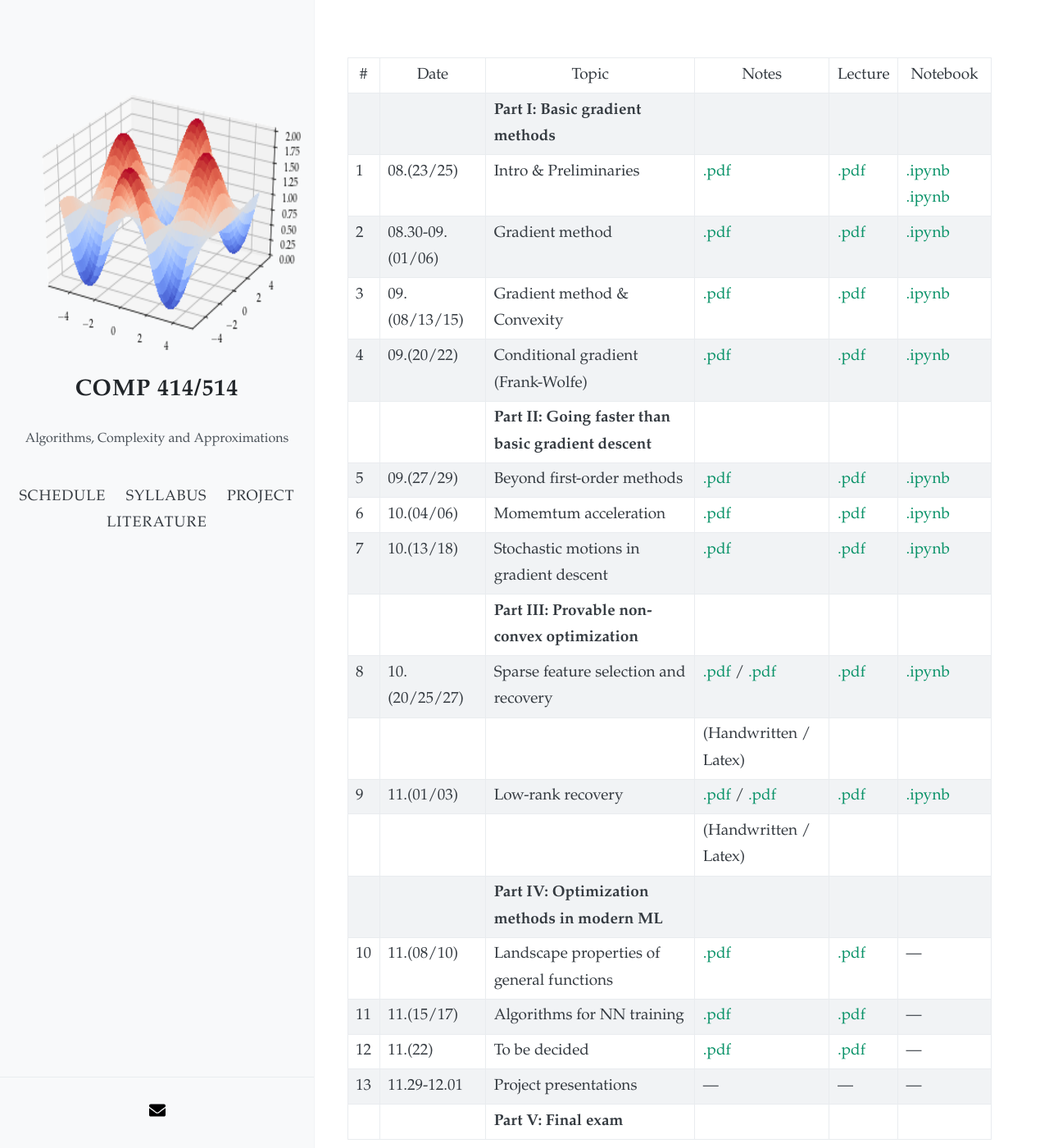
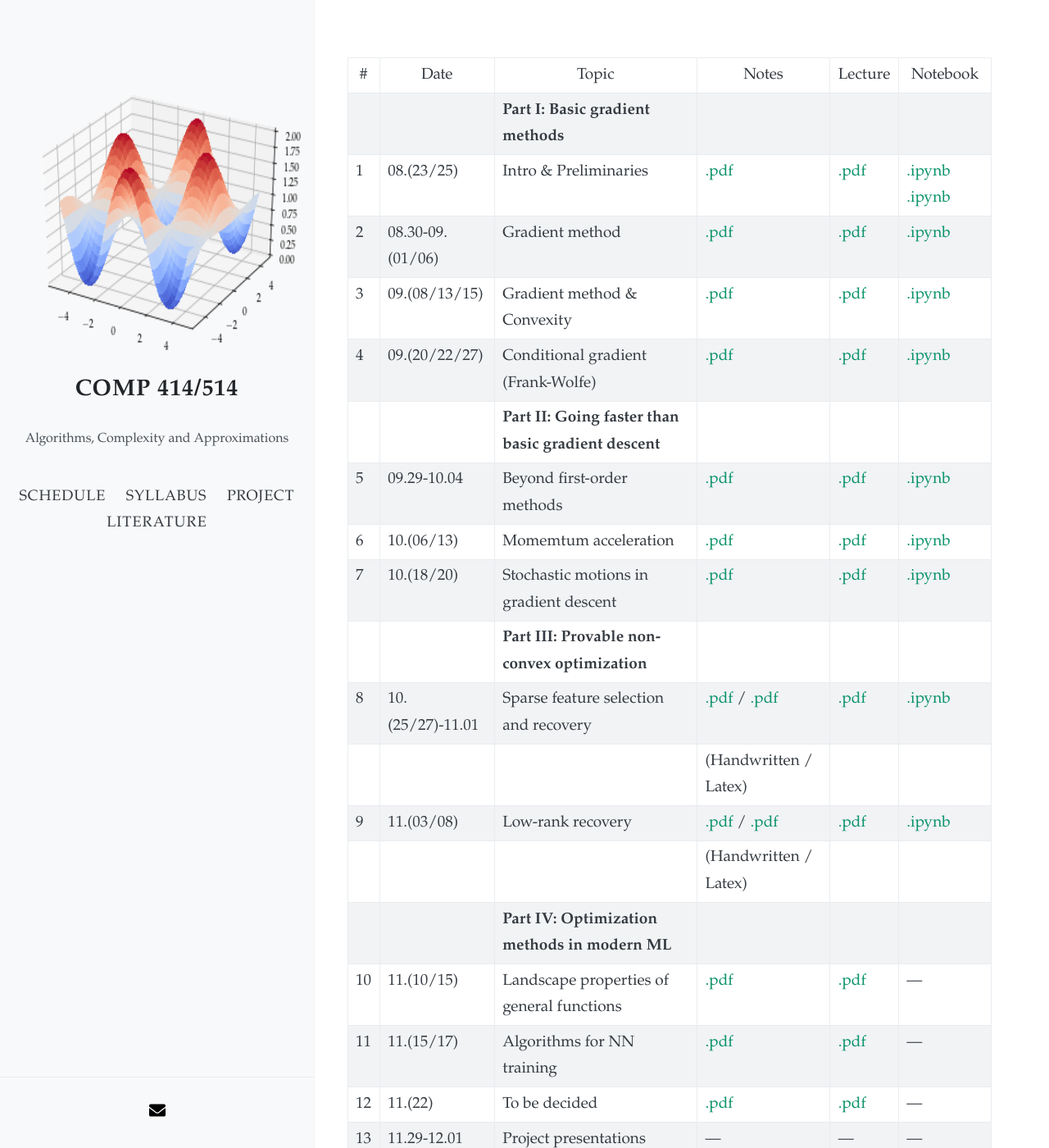
Before and after one commit to akyrillidis/comp414-514, a Jekyll site: the page built from schedule.md, in a window 1280 px wide and 1400 px high. Shown: the whole window at 82% size. Built offline with Jekyll 4.4.1, drawn with Linux system fonts in a browser that asks for light colours; nearby versions of some CDN libraries.

Commit message:
Update schedule.md

```diff
--- a/schedule.md
+++ b/schedule.md
@@ -11,18 +11,18 @@ layout: default
 | 1 | 08.(23/25) | Intro & Preliminaries  | [.pdf](/schedule/images/chapter1.pdf) | [.pdf](/schedule/images/Lecture 1.pdf) | [.ipynb](/schedule/images/Chapter 1a.ipynb) [.ipynb](/schedule/images/Chapter 1b.ipynb)
 | 2 | 08.30-09.(01/06) | Gradient method | [.pdf](/schedule/images/chapter2.pdf)  | [.pdf](/schedule/images/Lecture 2.pdf) | [.ipynb](/schedule/images/Chapter 2.ipynb) |
 | 3 | 09.(08/13/15) | Gradient method & Convexity | [.pdf](/schedule/images/chapter3.pdf)  | [.pdf](/schedule/images/Lecture 3.pdf) | [.ipynb](/schedule/images/Chapter 3.ipynb) |
-| 4 | 09.(20/22)  | Conditional gradient (Frank-Wolfe) | [.pdf](/schedule/images/chapter4.pdf)  | [.pdf](/schedule/images/Lecture 4.pdf) | [.ipynb](/schedule/images/Chapter 4.ipynb) |
+| 4 | 09.(20/22/27)  | Conditional gradient (Frank-Wolfe) | [.pdf](/schedule/images/chapter4.pdf)  | [.pdf](/schedule/images/Lecture 4.pdf) | [.ipynb](/schedule/images/Chapter 4.ipynb) |
 | | | **Part II: Going faster than basic gradient descent** | | | |
-| 5 | 09.(27/29) | Beyond first-order methods | [.pdf]()  | [.pdf]() | [.ipynb]() |
-| 6 | 10.(04/06) | Momemtum acceleration | [.pdf]()  | [.pdf]() | [.ipynb]() |
-| 7 | 10.(13/18) | Stochastic motions in gradient descent | [.pdf]()  | [.pdf]() | [.ipynb]() |
+| 5 | 09.29-10.04 | Beyond first-order methods | [.pdf]()  | [.pdf]() | [.ipynb]() |
+| 6 | 10.(06/13) | Momemtum acceleration | [.pdf]()  | [.pdf]() | [.ipynb]() |
+| 7 | 10.(18/20) | Stochastic motions in gradient descent | [.pdf]()  | [.pdf]() | [.ipynb]() |
 | | | **Part III: Provable non-convex optimization** | | | |
-| 8 | 10.(20/25/27) | Sparse feature selection and recovery | [.pdf]() / [.pdf]() | [.pdf]() | [.ipynb]() |
+| 8 | 10.(25/27)-11.01 | Sparse feature selection and recovery | [.pdf]() / [.pdf]() | [.pdf]() | [.ipynb]() |
 |  |  | | (Handwritten / Latex) |  | |
-| 9 | 11.(01/03) | Low-rank recovery | [.pdf]() / [.pdf]() | [.pdf]() | [.ipynb]() |
+| 9 | 11.(03/08) | Low-rank recovery | [.pdf]() / [.pdf]() | [.pdf]() | [.ipynb]() |
 |  |  | | (Handwritten / Latex) |  | |
 | | | **Part IV: Optimization methods in modern ML** | | | |
-| 10 | 11.(08/10) | Landscape properties of general functions |  [.pdf]()  | [.pdf]() | --- |
+| 10 | 11.(10/15) | Landscape properties of general functions |  [.pdf]()  | [.pdf]() | --- |
 | 11 | 11.(15/17) | Algorithms for NN training | [.pdf]() | [.pdf]() | --- |
 | 12 | 11.(22) | To be decided | [.pdf]() | [.pdf]() | --- |
 | 13 | 11.29-12.01 | Project presentations  | ---  | ---  | --- |
```
